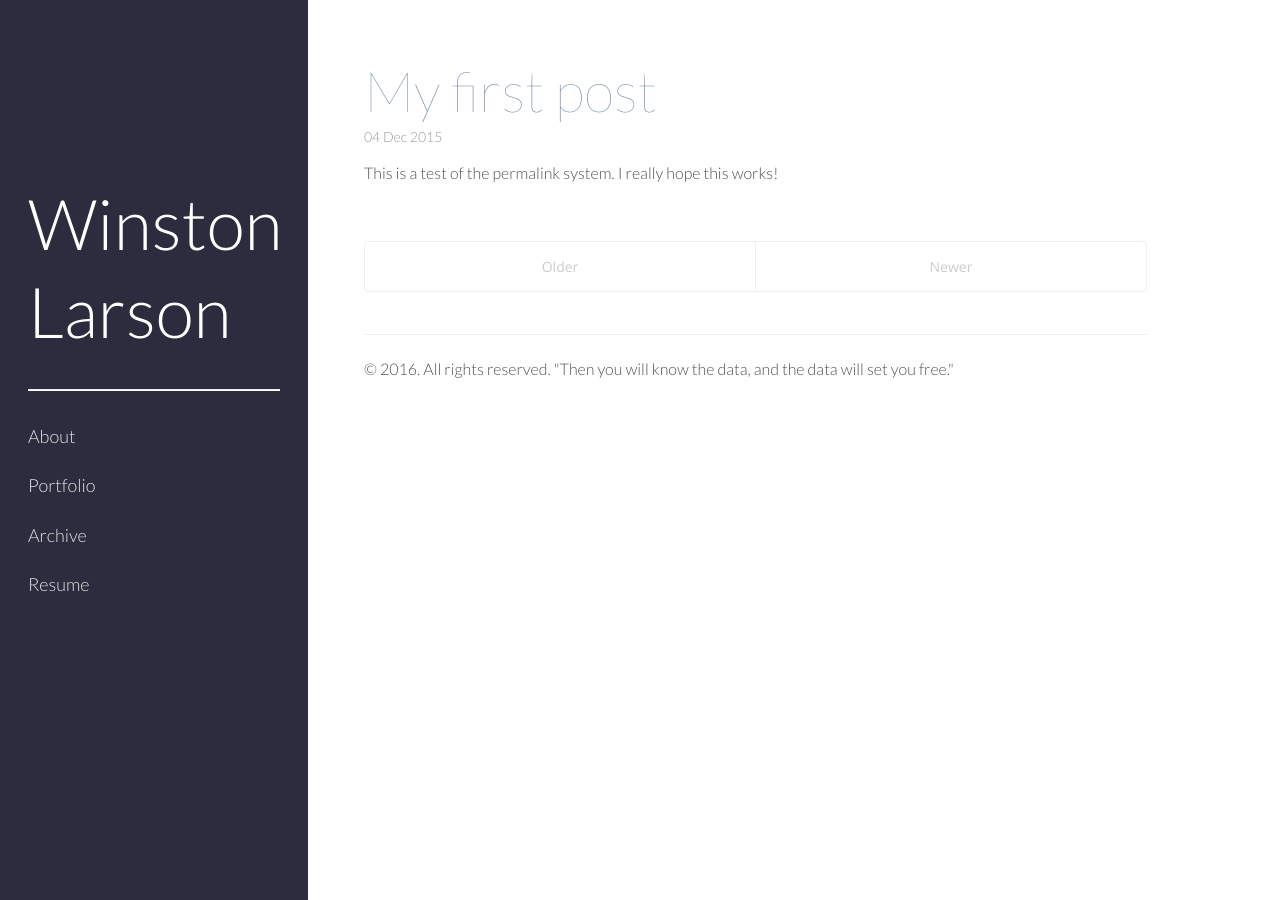
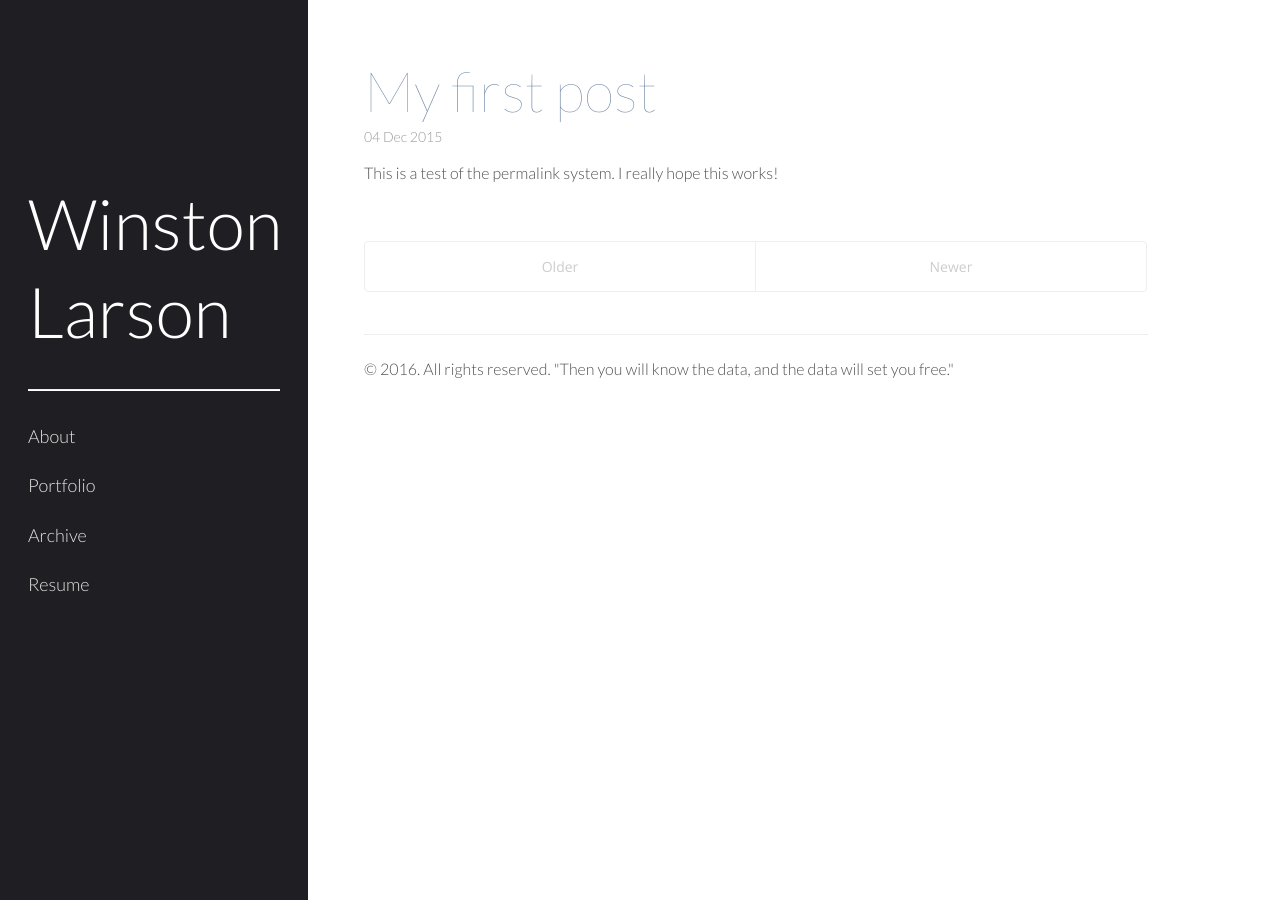
Before and after one commit to winstonlarson/old_website, a Jekyll site: the page built from index.html, in a window 1280 px wide. Built offline with Jekyll 4.4.1, drawn with Linux system fonts in a browser that asks for light colours; some web fonts are replaced; the list of posts is cut into pages by our own code.

Commit message:
back on background color

```diff
--- a/public/css/hyde.css
+++ b/public/css/hyde.css
@@ -59,7 +59,7 @@ html {
   text-align: left;
   padding: 2rem 1rem;
   color: rgba(255,255,255,.5);
-  background-color: #2C2C3F;
+  background-color: #1E1E23;
 }
 @media (min-width: 48em) {
   .sidebar {
```
